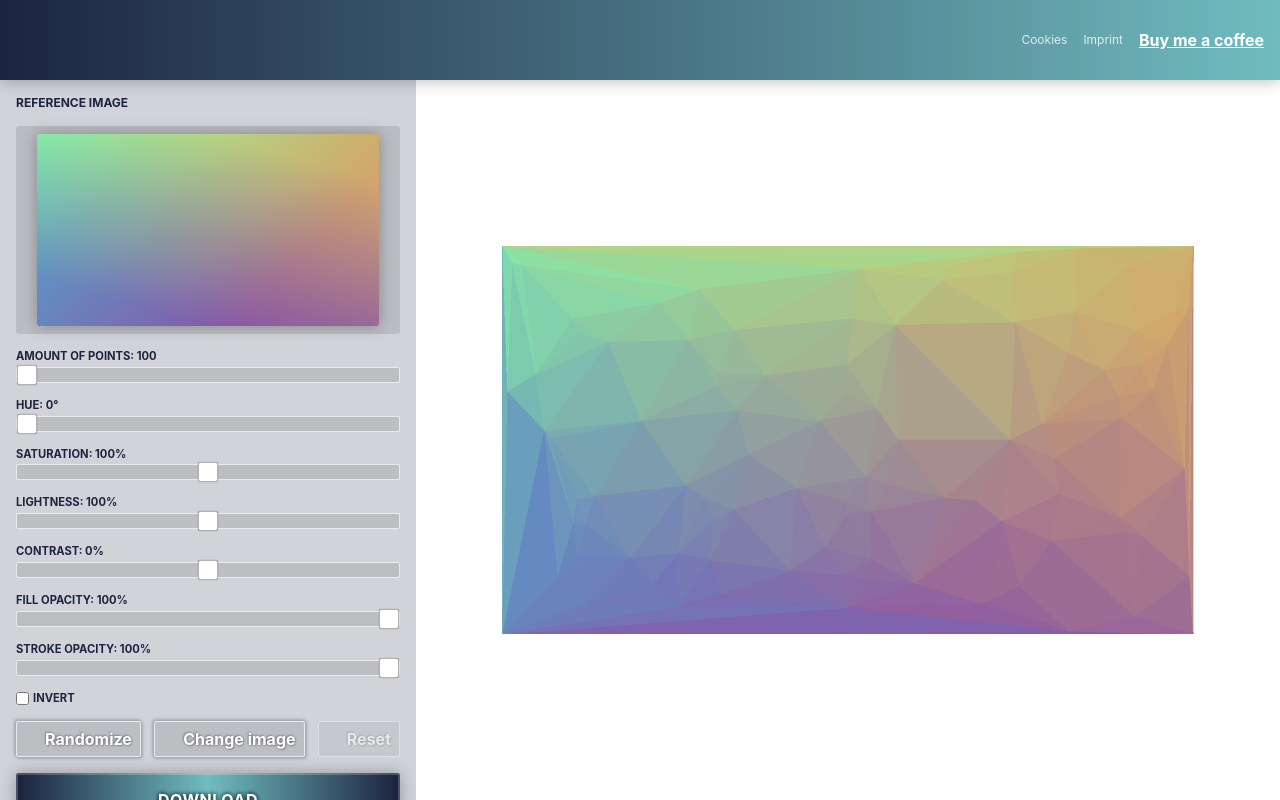
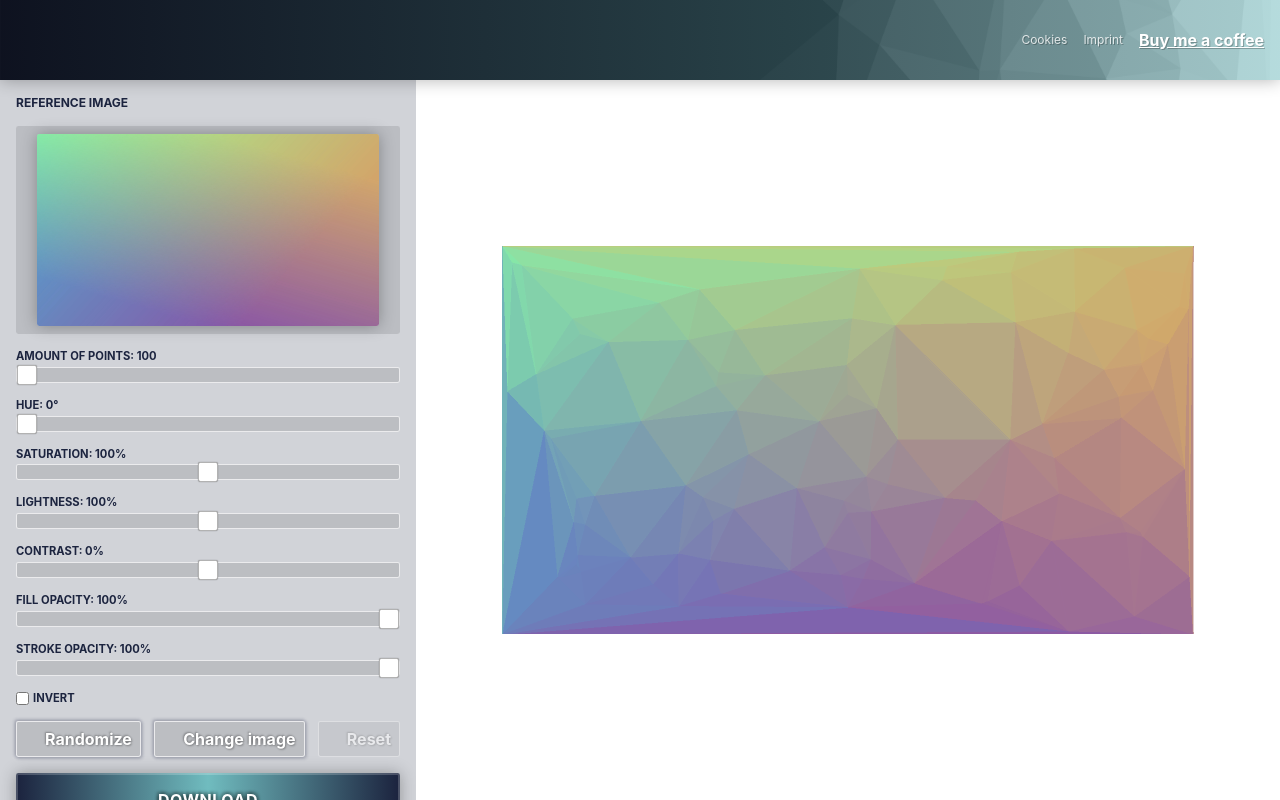
Before and after one commit to Niekes/polify, a Vue app: page / in a window 1280 px wide. Built offline with nearby package versions, Linux system fonts and the light colour scheme; no server answers.

Commit message:
Polify navigation bg

```diff
--- a/src/components/Navigation.vue
+++ b/src/components/Navigation.vue
@@ -76,7 +76,10 @@ export default {
 
 <style lang="scss" scoped>
 .navigation {
-    background: linear-gradient(90deg, $primary, $tertiary);
+    background:
+        linear-gradient(90deg, rgba($primary, 0.5), rgba($tertiary, 0.5)),
+        url('~@/assets/svg/navigation-bg.svg') center right no-repeat;
+    background-size: 100%, 100%;
     box-shadow: $box-shadow;
     display: grid;
     grid-area: navigation;
@@ -105,6 +108,7 @@ export default {
     .item__link,
     .item__sponsor {
         margin-left: $margin-x * 2;
+        text-shadow: $text-shadow;
     }
 
     .item__link {
```
Also changed, not shown: src/assets/svg/navigation-bg.svg (added).
